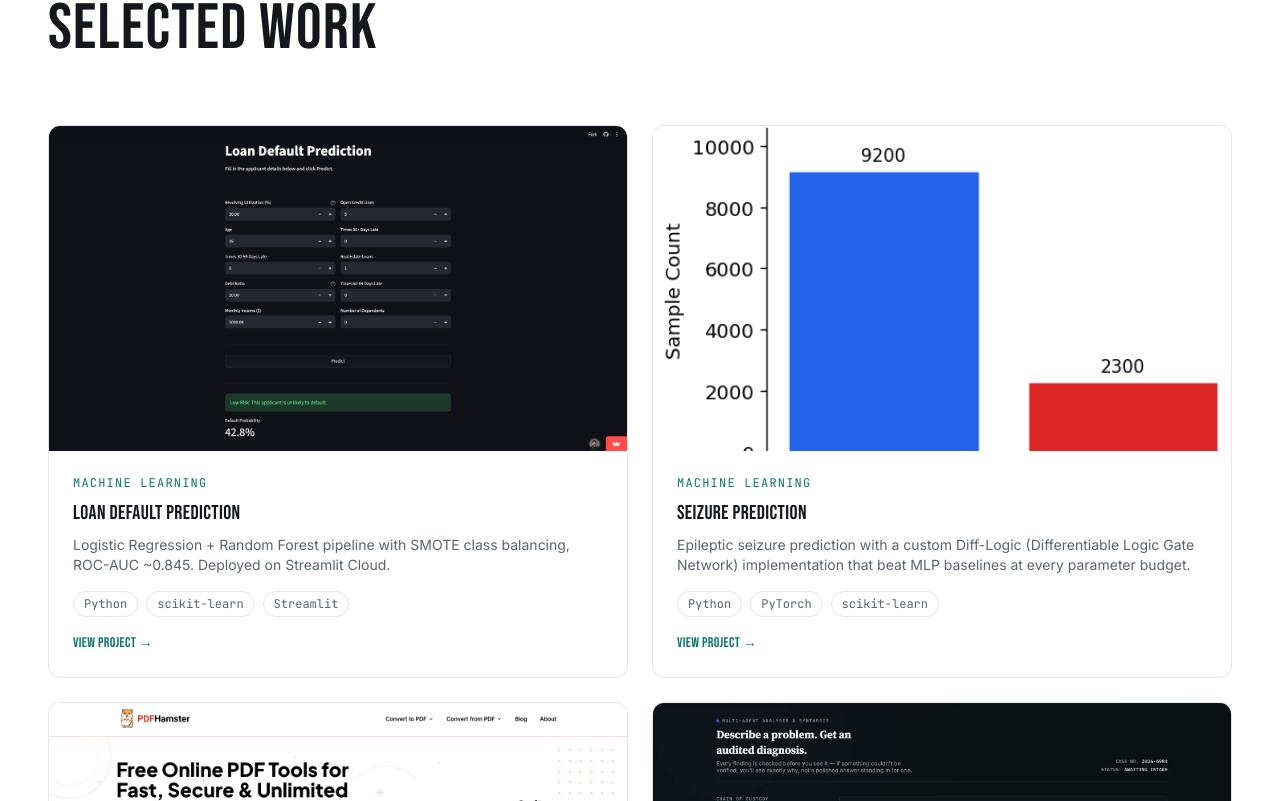
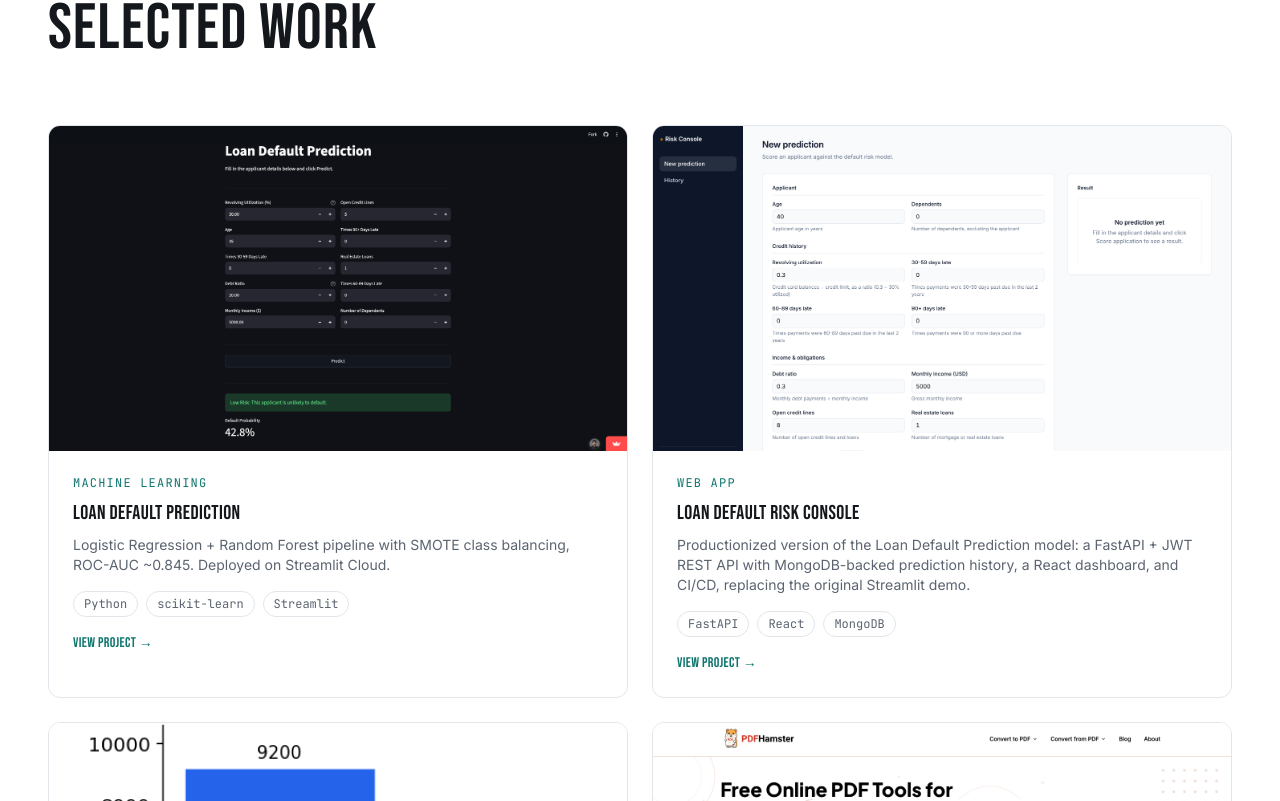
Before and after one commit to shawalkhan09/portfolio, a Next.js app: page / in a window 1280 px wide. Shown: the part 859-1660 px from the top of the page. Built offline with nearby package versions, Linux system fonts and the light colour scheme; no server answers.

Commit message:
Add Loan Default Risk Console to Work grid

```diff
--- a/src/data/projects.ts
+++ b/src/data/projects.ts
@@ -15,6 +15,21 @@ export const projects: Project[] = [
       fallbackImage: "/hero/loan-default.png",
     },
     href: "https://loan-default-app-2tq6c3nfuti4k9gzt84ry9.streamlit.app/",
+    linkLabel: "View project",
+  },
+  {
+    id: "loan-default-risk-console",
+    category: "Web App",
+    title: "Loan Default Risk Console",
+    description:
+      "Productionized version of the Loan Default Prediction model: a FastAPI + JWT REST API with MongoDB-backed prediction history, a React dashboard, and CI/CD, replacing the original Streamlit demo.",
+    stackTags: ["FastAPI", "React", "MongoDB"],
+    media: {
+      type: "image",
+      src: "/hero/loan-default-risk-console.png",
+      fallbackImage: "/hero/loan-default-risk-console.png",
+    },
+    href: "https://loan-default-risk-console.vercel.app",
     linkLabel: "View project",
   },
   {
```
Also changed, not shown: public/hero/loan-default-risk-console.png (added).
